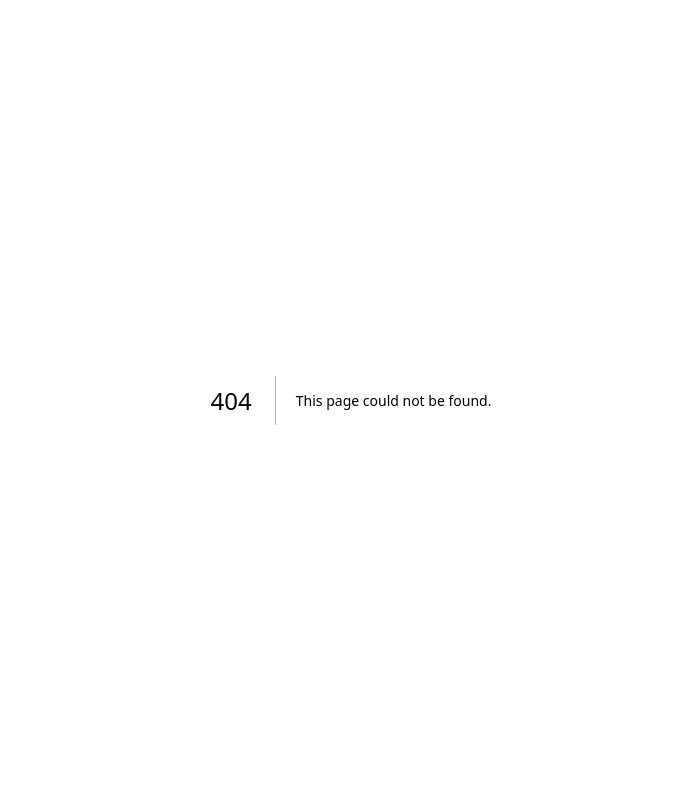
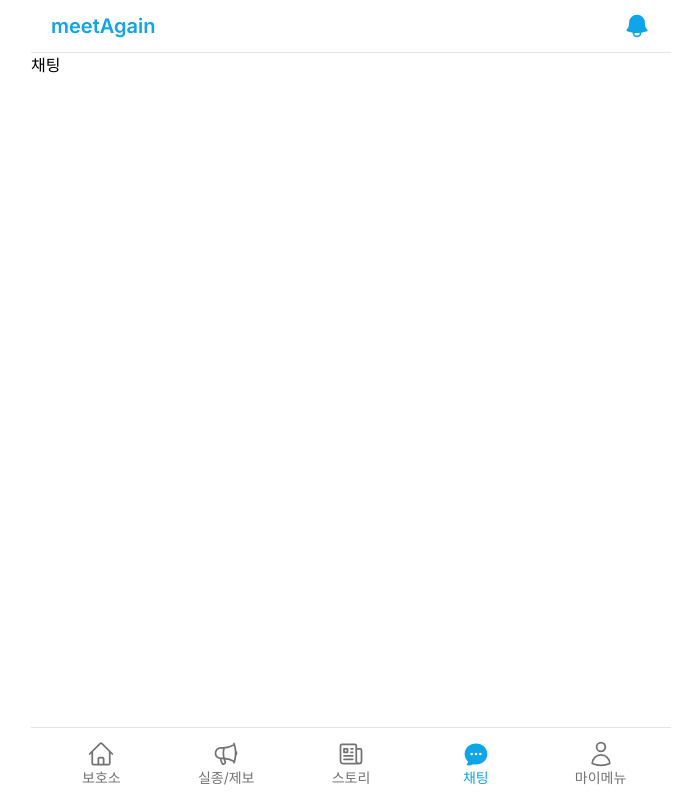
Before and after one commit to MrJinkyu/rescue-of-pets, a Next.js app: page /chat in a window 1280 px wide. Before the commit this address had no page. Shown: the whole page, without its empty margins (289-968 px from the left). Built offline with nearby package versions, Linux system fonts and the light colour scheme.

Commit message:
feat: bottom navigation bar 컴포넌트 추가

```diff
--- /dev/null
+++ b/app/(pages)/chat/page.tsx
@@ -0,0 +1,3 @@
+export default function Chat() {
+  return <main>채팅</main>;
+}
--- a/app/(pages)/layout.tsx
+++ b/app/(pages)/layout.tsx
@@ -1,3 +1,4 @@
+import BottomBar from "@/components/bottom-bar";
 import TopBar from "@/components/top-bar";
 
 export default function PagesLayout({
@@ -8,7 +9,8 @@ export default function PagesLayout({
   return (
     <div>
       <TopBar />
-      {children}
+      <div className="pt-[53px] pb-[73px]">{children}</div>
+      <BottomBar />
     </div>
   );
 }
--- a/app/(pages)/page.tsx
+++ b/app/(pages)/page.tsx
@@ -1,3 +1,3 @@
 export default function Home() {
-  return <main></main>;
+  return <main>보호소</main>;
 }
--- /dev/null
+++ b/app/(pages)/profile/page.tsx
@@ -0,0 +1,3 @@
+export default function Profile() {
+  return <main>마이페이지</main>;
+}
--- /dev/null
+++ b/app/(pages)/report/page.tsx
@@ -0,0 +1,3 @@
+export default function Report() {
+  return <main>실종/제보</main>;
+}
--- /dev/null
+++ b/app/(pages)/story/page.tsx
@@ -0,0 +1,3 @@
+export default function Story() {
+  return <main>스토리</main>;
+}
--- /dev/null
+++ b/components/bottom-bar.tsx
@@ -0,0 +1,96 @@
+"use client";
+
+import {
+  HomeIcon as OutlineHomeIcon,
+  ChatBubbleOvalLeftEllipsisIcon as OutlineChatBubbleOvalLeftEllipsisIcon,
+  MegaphoneIcon as OutlineMegaphoneIcon,
+  NewspaperIcon as OutlineNewspaperIcon,
+  UserIcon as OutlineUserIcon,
+} from "@heroicons/react/24/outline";
+import {
+  HomeIcon as SolidHomeIcon,
+  ChatBubbleOvalLeftEllipsisIcon as SolidChatBubbleOvalLeftEllipsisIcon,
+  MegaphoneIcon as SolidMegaphoneIcon,
+  NewspaperIcon as SolidNewspaperIcon,
+  UserIcon as SolidUserIcon,
+} from "@heroicons/react/24/solid";
+import Link from "next/link";
+import { usePathname } from "next/navigation";
+
+export default function BottomBar() {
+  const pathname = usePathname();
+  return (
+    <div className="fixed bottom-0 w-full max-w-screen-sm mx-auto grid grid-cols-5 px-2 py-3 border-neutral-200 border-t">
+      <Link href="/" className="flex flex-col items-center">
+        {pathname === "/" ? (
+          <SolidHomeIcon className="size-7 text-mainColor" />
+        ) : (
+          <OutlineHomeIcon className="size-7 text-neutral-500" />
+        )}
+        <span
+          className={`text-sm ${
+            pathname === "/" ? "text-mainColor" : "text-neutral-500"
+          }`}
+        >
+          보호소
+        </span>
+      </Link>
+      <Link href="report" className="flex flex-col items-center">
+        {pathname === "/report" ? (
+          <SolidMegaphoneIcon className="size-7 text-mainColor" />
+        ) : (
+          <OutlineMegaphoneIcon className="size-7 text-neutral-500" />
+        )}
+        <span
+          className={`text-sm ${
+            pathname === "/report" ? "text-mainColor" : "text-neutral-500"
+          }`}
+        >
+          실종/제보
+        </span>
+      </Link>
+      <Link href="/story" className="flex flex-col items-center">
+        {pathname === "/story" ? (
+          <SolidNewspaperIcon className="size-7 text-mainColor" />
+        ) : (
+          <OutlineNewspaperIcon className="size-7 text-neutral-500" />
+        )}
+        <span
+          className={`text-sm ${
+            pathname === "/story" ? "text-mainColor" : "text-neutral-500"
+          }`}
+        >
+          스토리
+        </span>
+      </Link>
+      <Link href="/chat" className="flex flex-col items-center">
+        {pathname === "/chat" ? (
+          <SolidChatBubbleOvalLeftEllipsisIcon className="size-7 text-mainColor" />
+        ) : (
+          <OutlineChatBubbleOvalLeftEllipsisIcon className="size-7 text-neutral-500" />
+        )}
+        <span
+          className={`text-sm ${
+            pathname === "/chat" ? "text-mainColor" : "text-neutral-500"
+          }`}
+        >
+          채팅
+        </span>
+      </Link>
+      <Link href="/profile" className="flex flex-col items-center">
+        {pathname === "/profile" ? (
+          <SolidUserIcon className="size-7 text-mainColor" />
+        ) : (
+          <OutlineUserIcon className="size-7 text-neutral-500" />
+        )}
+        <span
+          className={`text-sm ${
+            pathname === "/profile" ? "text-mainColor" : "text-neutral-500"
+          }`}
+        >
+          마이메뉴
+        </span>
+      </Link>
+    </div>
+  );
+}
--- a/components/top-bar.tsx
+++ b/components/top-bar.tsx
@@ -2,10 +2,10 @@ import { BellIcon } from "@heroicons/react/24/solid";
 
 export default function TopBar() {
   return (
-    <div className="flex items-center justify-between p-4">
-      <h1 className="font-semibold text-xl text-sky-500">meetAgain</h1>
+    <div className="fixed top-0 w-full max-w-screen-sm mx-auto flex items-center justify-between px-5 py-3 z-20 border-neutral-200 border-b ">
+      <h1 className="font-semibold text-xl text-mainColor">meetAgain</h1>
       <div>
-        <BellIcon className="size-7 text-sky-500" />
+        <BellIcon className="size-7 text-mainColor" />
       </div>
     </div>
   );
--- a/tailwind.config.ts
+++ b/tailwind.config.ts
@@ -13,6 +13,9 @@ const config: Config = {
         "gradient-conic":
           "conic-gradient(from 180deg at 50% 50%, var(--tw-gradient-stops))",
       },
+      colors: {
+        mainColor: "#0ea5e9",
+      },
     },
   },
   plugins: [],
```
